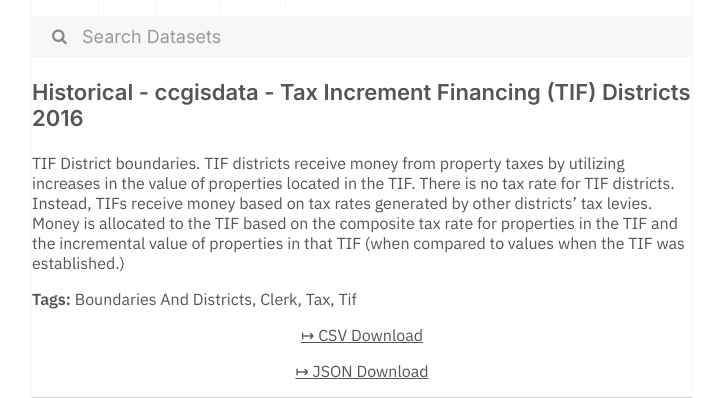
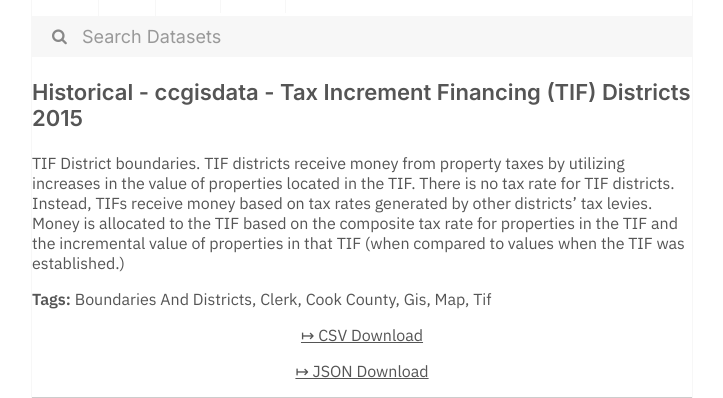
Before and after one commit to dayda-entities/cook-county-of-illinois, a Jekyll site: the page built from _posts/2020-11-10-historical-ccgisdata-tax-incre.md, in a window 1280 px wide. Shown: the part 269-667 px from the top of the page, without its empty margins (278-1001 px from the left). Built offline with Jekyll 4.4.1, drawn with Linux system fonts in a browser that asks for light colours.

Commit message:
Publish Data

```diff
--- a/_posts/2020-11-10-historical-ccgisdata-tax-incre.md
+++ b/_posts/2020-11-10-historical-ccgisdata-tax-incre.md
@@ -1,20 +1,22 @@
 ---
-title: Historical - ccgisdata - Tax Increment Financing (TIF) Districts 2016
-created: '2020-11-10T16:57:12.017232'
-modified: '2020-11-10T16:57:12.017242'
+title: Historical - ccgisdata - Tax Increment Financing (TIF) Districts 2015
+created: '2020-11-10T16:57:47.580182'
+modified: '2020-11-10T16:57:47.580189'
 state: active
 type: dataset
 tags:
   - Boundaries And Districts
   - Clerk
-  - Tax
+  - Cook County
+  - Gis
+  - Map
   - Tif
 groups:
   - Local Government
 csv_url: >-
-  https://datacatalog.cookcountyil.gov/api/views/kaqq-qmkn/rows.csv?accessType=DOWNLOAD
+  https://datacatalog.cookcountyil.gov/api/views/4kkq-apnr/rows.csv?accessType=DOWNLOAD
 json_url: >-
-  https://datacatalog.cookcountyil.gov/api/views/kaqq-qmkn/rows.json?accessType=DOWNLOAD
+  https://datacatalog.cookcountyil.gov/api/views/4kkq-apnr/rows.json?accessType=DOWNLOAD
 layout: post
 
 ---
```
